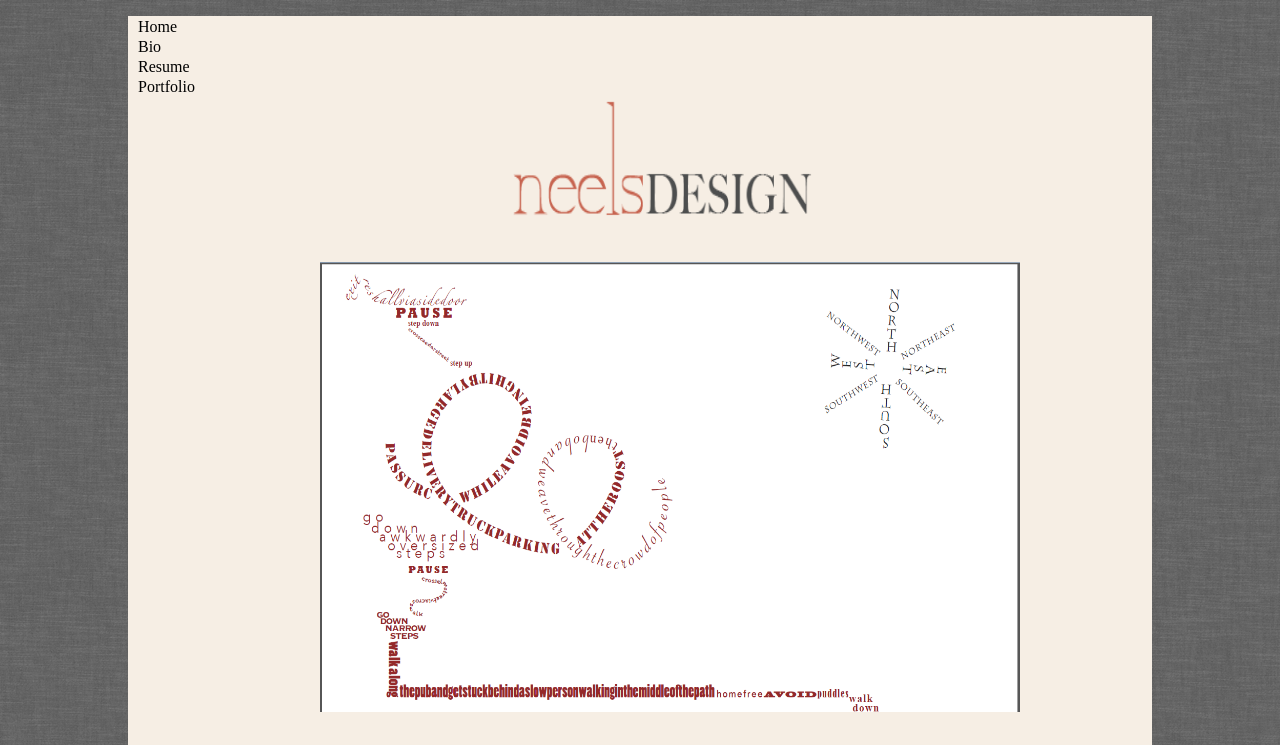
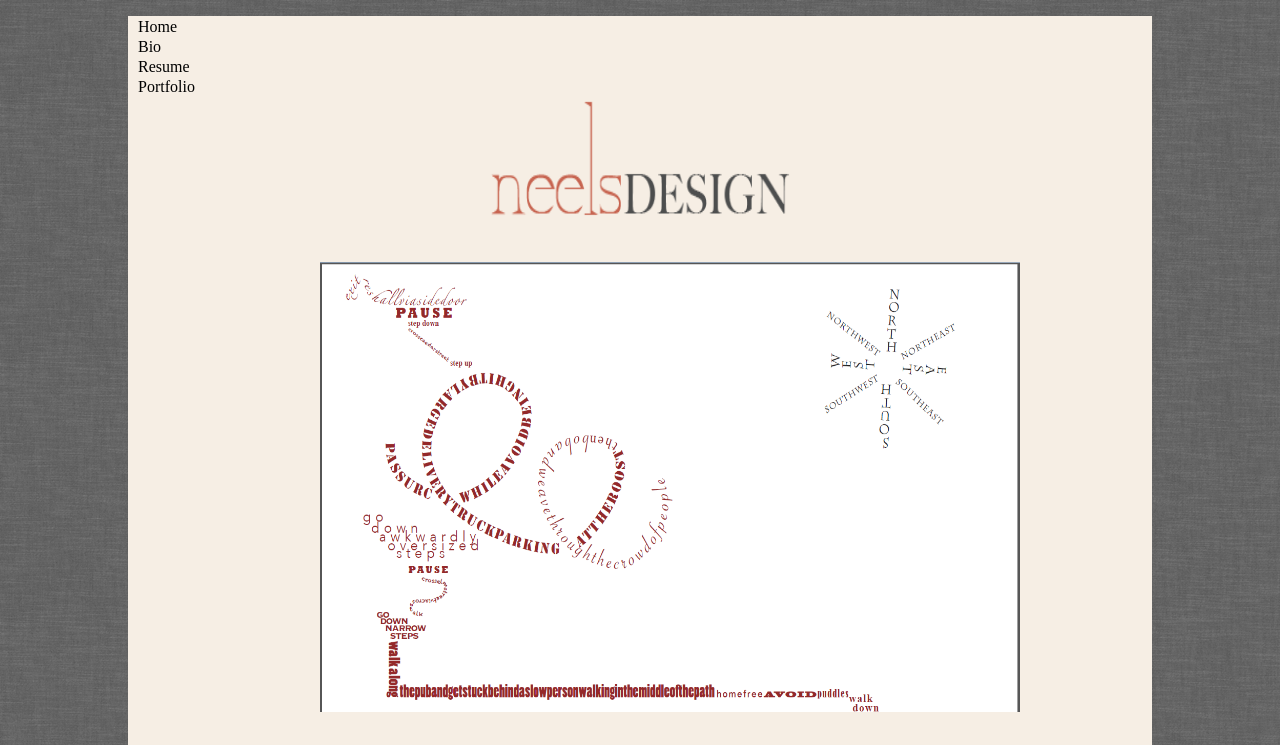
Before and after one commit to jordanneels/jordanneels.github.io, a plain HTML site: page portfolio.html in a window 1280 px wide. Shown: the top 745 px of the page. Drawn offline with Linux system fonts and the light colour scheme; a web font is replaced by a local one.

Commit message:
Update styles.css

```diff
--- a/css/styles.css
+++ b/css/styles.css
@@ -175,7 +175,7 @@
 		.logo {
 		  margin-top: -40px;
 		  margin-bottom: -30px;
-		  margin-left: 24em;
+		  text-align: center;
 		}
 
 
```
